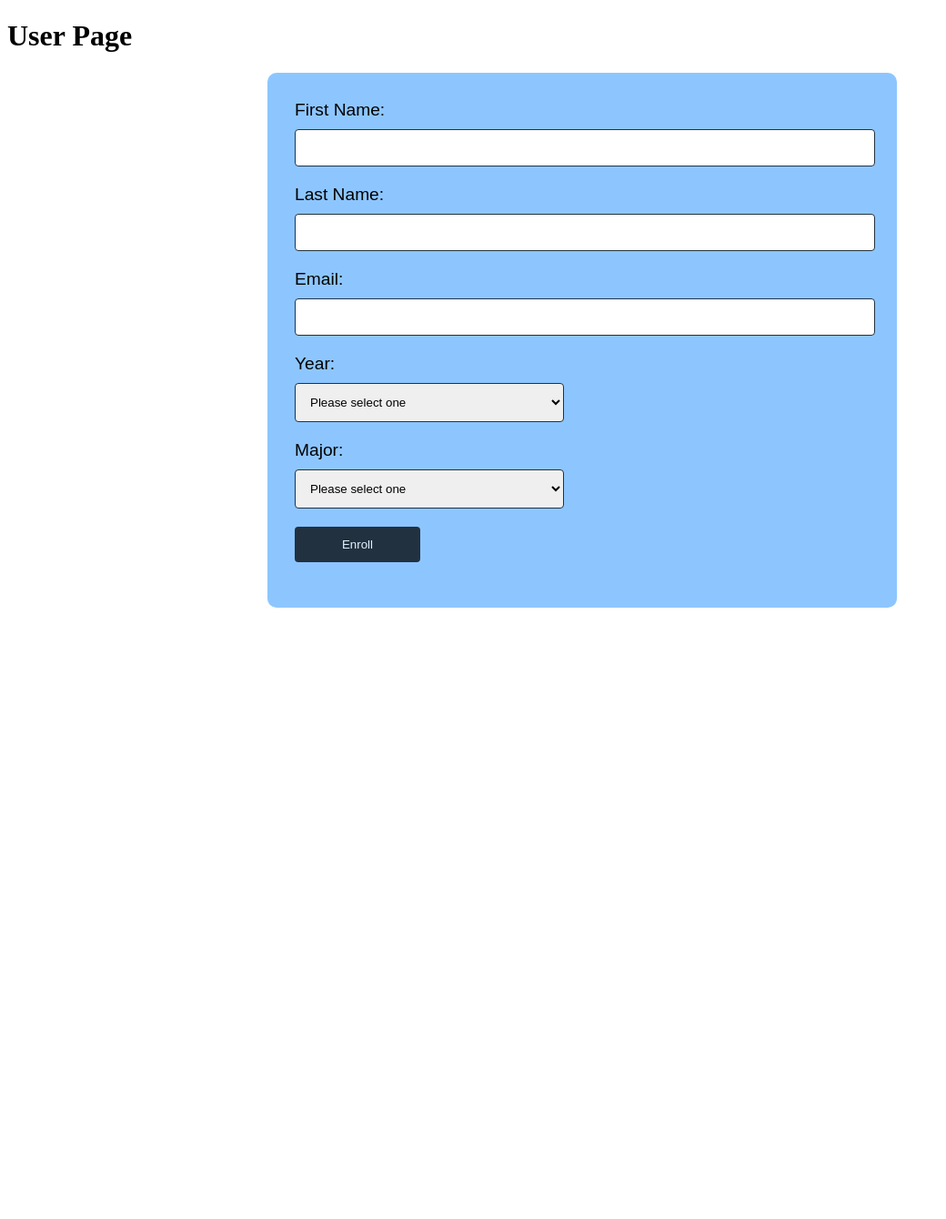
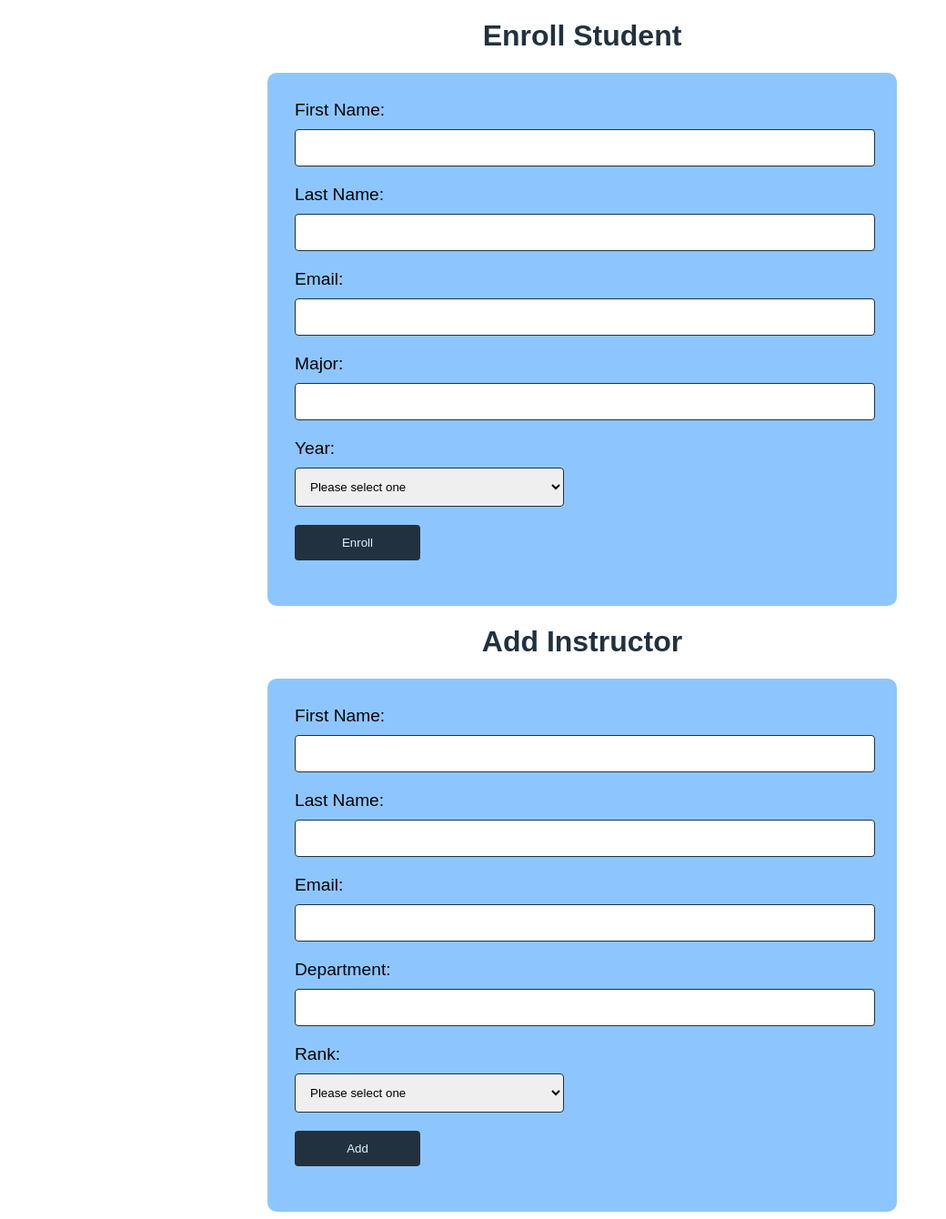
Before and after one commit to Grant-Howard-32/Web-Design-Group-Project, a PHP site: page /users.html in a window 1280 px wide. Shown: the part 100-1440 px from the top of the page at 91% size, without its empty margins (0-1040 px from the left). Before the commit the page ends 768 px from the top, so only its background shows below. Run offline with PHP 8.4, Linux system fonts and the light colour scheme.

Commit message:
Finished User Page

```diff
--- a/styles.css
+++ b/styles.css
@@ -2,6 +2,12 @@
 .form_container {
   display: flex;
   flex-direction: column;
+}
+
+#title {
+  text-align: center;
+  font-family: sans-serif;
+  color: #22313f;
 }
 
 form {
--- a/users.html
+++ b/users.html
@@ -33,9 +33,39 @@
       </div>
     </nav>
 
-    <h1>User Page</h1>
+
 
     <div class="form_container">
+      <h1 id="title">Enroll Student</h1>
+      <form onsubmit="return validateForm()" action="enroll.php" method="post">
+        <title>Enroll Student</title>
+        <label for="first_name">First Name:</label>
+        <input type="text" id="first_name" name="first_name" oninput="restrictNameInput(this)" max="50" required>
+
+        <label for="last_name">Last Name:</label>
+        <input type="text" id="last_name" name="last_name" oninput="restrictNameInput(this)" max="50" required>
+
+        <label for="email">Email:</label>
+        <input type="email" id="email" name="email" oninput="restrictEmailInput(this)" max="35" required>
+
+        <label for="major">Major:</label>
+        <input type="text" id="major" name="major" oninput="restrictEmailInput(this)" max="50" required>
+
+        <label for="year">Year:</label>
+        <select id="year" name="year" required>
+          <option value="">Please select one</option>
+          <option value="Freshmen">Freshmen</option>
+          <option value="Softmore">Softmore</option>
+          <option value="Junior">Junior</option>
+          <option value="Senior">Senior</option>
+        </select>
+
+        <input type="submit" value="Enroll">
+      </form>
+    </div>
+
+    <div class="form_container">
+      <h1 id="title">Add Instructor</h1>
       <form onsubmit="return validateForm()" action="enroll.php" method="post">
 
         <label for="first_name">First Name:</label>
@@ -47,27 +77,20 @@
         <label for="email">Email:</label>
         <input type="email" id="email" name="email" oninput="restrictEmailInput(this)" max="35" required>
 
-        <label for="year">Year:</label>
-        <select id="year" name="year" required>
+        <label for="department">Department:</label>
+        <input type="text" id="department" name="department" oninput="restrictNameInput(this)" max="50" required>
+
+        <label for="rank">Rank:</label>
+        <select id="rank" name="rank" required>
           <option value="">Please select one</option>
-          <option value="Freshmen">Freshmen</option>
-          <option value="Softmore">Softmore</option>
-          <option value="Junior">Junior</option>
-          <option value="Senior">Senior</option>
-        </select>
-
-        <label for="major">Major:</label>
-        <select id="major" name="major" required>
-          <option value="">Please select one</option>
-          <option value="Math">Math</option>
-          <option value="Computer Science">Computer Science</option>
-          <option value="Business">Business</option>
-          <option value="Information Systems">Information Systems</option>
-          <option value="Undecided">Undecided</option>
+          <option value="Instructor">Instructor</option>
+          <option value="Assistant Professor">Assistant Professor</option>
+          <option value="Associate Professor">Associate Professor</option>
+          <option value="Professor">Professor</option>
           <option value="Other">Other</option>
         </select>
 
-        <input type="submit" value="Enroll">
+        <input type="submit" value="Add">
       </form>
     </div>
 
```
